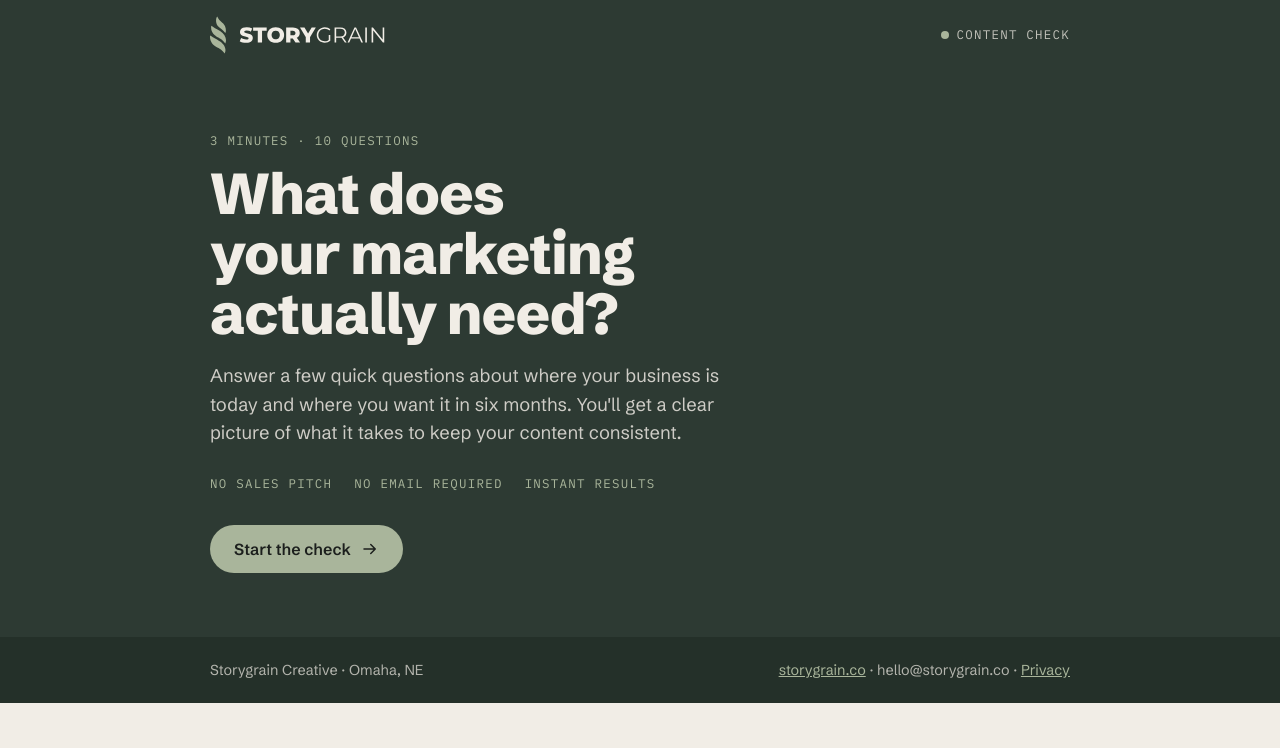
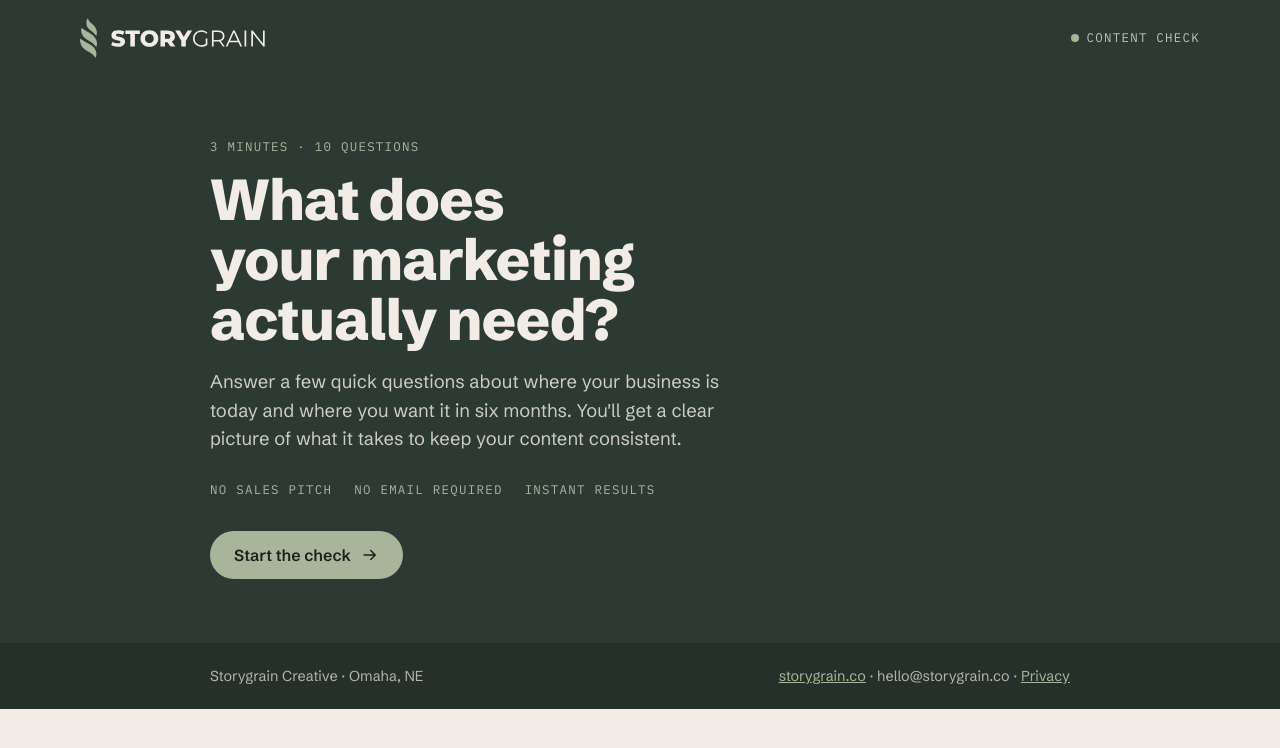
Before and after one commit to storygrain-creative/storygrain-site, a plain HTML site: page check/index.html in a window 1280 px wide. Drawn offline with Linux system fonts and the light colour scheme.

Commit message:
Match Content Check header to homepage

```diff
--- a/check/index.html
+++ b/check/index.html
@@ -42,10 +42,10 @@ p{margin:0}
 
 /* header */
 .top{background:var(--forest);color:var(--cream);position:sticky;top:env(safe-area-inset-top,0px);z-index:20}
-.top .wrap{display:flex;align-items:center;justify-content:space-between;gap:16px;padding-block:16px}
+.top .wrap{display:flex;align-items:center;justify-content:space-between;gap:24px;padding-block:18px;max-width:1120px;padding-left:max(24px,env(safe-area-inset-left,0px));padding-right:max(24px,env(safe-area-inset-right,0px))}
 .brand{display:flex;align-items:center;gap:12px;color:var(--cream);text-decoration:none}
-.brand .m{width:16px;height:38px;color:var(--sage)}
-.brand .w{width:150px;height:16px}
+.brand .m{width:17px;height:40px;color:var(--sage)}
+.brand .w{width:160px;height:17px}
 .top .live{display:flex;align-items:center;gap:8px;color:rgba(241,237,230,.75)}
 .top .live::before{content:"";width:8px;height:8px;border-radius:50%;background:var(--sage);animation:blink 1.2s steps(2,start) infinite}
 @keyframes blink{to{visibility:hidden}}
```
